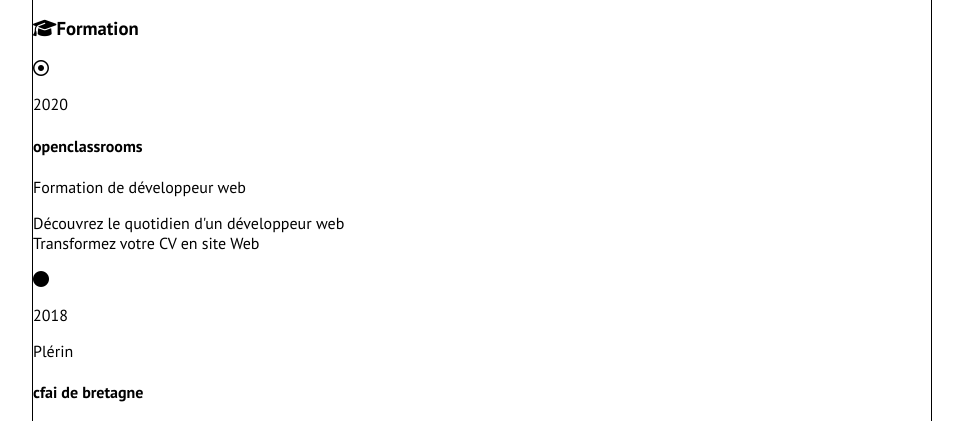
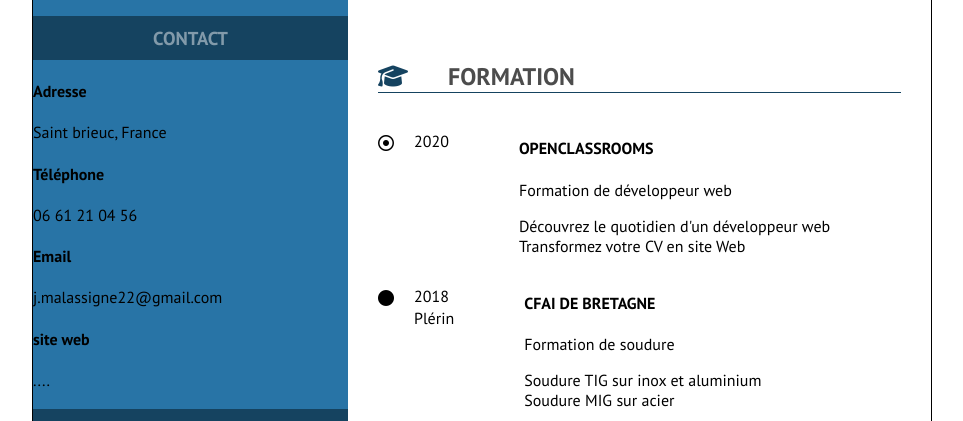
Before and after one commit to jmalassigne/CV-Malassigne-julien, a plain HTML site: page cv.html in a window 1280 px wide. Shown: the part 344-765 px from the top of the page, without its empty margins (158-1121 px from the left). Drawn offline with Linux system fonts and the light colour scheme.

Commit message:
CCS-HTML: mise en page de la page

```diff
--- a/cv.css
+++ b/cv.css
@@ -68,3 +68,65 @@
  }
 
  /* Fin de mise en page du HEADER*/
+
+ /* Mise en page de MAIN */
+
+ .main {
+ 	display: flex;
+ 	flex-direction: row-reverse;
+ }
+
+ aside {
+ 	width: 315px;
+ 	background-color: #2874A6;
+ }
+
+ section {
+ 	width: calc(100% - 315px);
+ 	padding: 40px 30px 20px 30px;
+ }
+
+ h3 {
+ 	text-transform: uppercase;
+ }
+
+ aside h3 {
+ 	background-color: #154360;
+ 	text-align: center;
+ 	padding: 10px 0;
+ 	color: #FFFFFF77;
+ }
+
+ article {
+ 	display: flex;
+ }
+
+ section h3 {
+ 	 	color: #154360;
+ 	 	font-size: 1.5em;
+ 	 	border-bottom: 1px #154360 solid;
+ }
+
+ section h4 {
+ 	text-transform: uppercase;
+ 	font-weight: bold;
+ }
+
+ section:nth-child(3) {
+ 	justify-content: space-between;
+ }
+
+ .puce {
+ 	margin-right: 20px;
+ }
+
+ .date {
+ 	line-height: .4;
+ 	margin-right: 70px;
+ 	padding-top: 5px;
+ }
+
+ .margin-left {
+ 	margin-left: 40px;
+ 	color: rgba(0, 0, 0, .7);
+ }
--- a/cv.html
+++ b/cv.html
@@ -5,6 +5,7 @@
 	<meta charset="utf-8">
 	<link rel="stylesheet" type="text/css" href="cv.css">
 	<link href="https://fonts.googleapis.com/css2?family=PT+Sans:wght@400;700&display=swap" rel="stylesheet">
+	<script src="https://kit.fontawesome.com/18e82602f5.js" crossorigin="anonymous"></script>
 </head>
 <body>
 	<div class="contain">
@@ -19,7 +20,7 @@
 		</header>
 		<div class="main">
 			<section>
-				<h3><i class="fas fa-graduation-cap"></i>Formation</h3>
+				<h3><i class="fas fa-graduation-cap"></i><span class="margin-left">Formation</span></h3>
 				<article>
 					<div class="puce">
 						<p><i class="far fa-dot-circle"></i></p>
@@ -66,7 +67,7 @@
 					       Informatique</p>
 					</div>
 				</article>
-				<h3><i class="fas fa-suitcase"></i>Expérience professionnelle</h3>
+				<h3><i class="fas fa-suitcase"></i><span class='margin-left'>Expérience professionnelle</span></h3>
 				<article>
 					<div class="puce">
 						<p><i class="fas fa-circle"></i></p>
@@ -97,8 +98,8 @@
 						<p>Chargement et déchargement des cargaisons</p>
 					</div>
 				</article>
+				<h3><i class="fas fa-pencil-alt"></i><span class="margin-left">recommandations</span></h3>
 				<article>
-					<h3><i class="fas fa-pencil-alt"></i>recommandations</h3>
 					<div class="reco">
 						<p>Mr ...<br>
 						   Intitulé du poste<br>
@@ -124,7 +125,7 @@
 					<h4>site web</h4>
 					<p>....</p>
 				<h3>à propos de moi</h3>
-					<p>Lorem ipsum dolor sit amet, consectetur adipiscing elit. Cras nec tortor ut turpis tempus placerat. Duis tempor lectus id aliquam consequat. Donec id metus auctor, euismod tellus vel, lobortis lectus. Nullam ullamcorper ex at tincidunt congue. Mauris sagittis nulla sit amet arcu placerat ornare. Vestibulum odio dui, dapibus nec pretium a, consequat tincidunt arcu. Nullam lacinia arcu ut sapien lobortis ullamcorper eu ut massa. Curabitur consequat posuere leo, sed euismod </p>
+					<p>Lorem ipsum dolor sit amet, consectetur adipiscing elit. Cras nec tortor ut turpis tempus placerat. Duis tempor lectus id aliquam consequat. Donec id metus auctor, euismod tellus vel, lobortis lectus. Nullam ullamcorper ex at tincidunt congue. Mauris sagittis nulla sit amet arcu placerat ornare.</p>
 				<h3>loisirs</h3>
 					<p><i class="fas fa-running"></i></p>
 					<p><i class="fas fa-book-open"></i></p>
@@ -132,7 +133,5 @@
 			</aside>
 		</div>
 	</div>
-	<script src="https://kit.fontawesome.com/18e82602f5.js" crossorigin="anonymous"></script>
-
 </body>
 </html>
```
